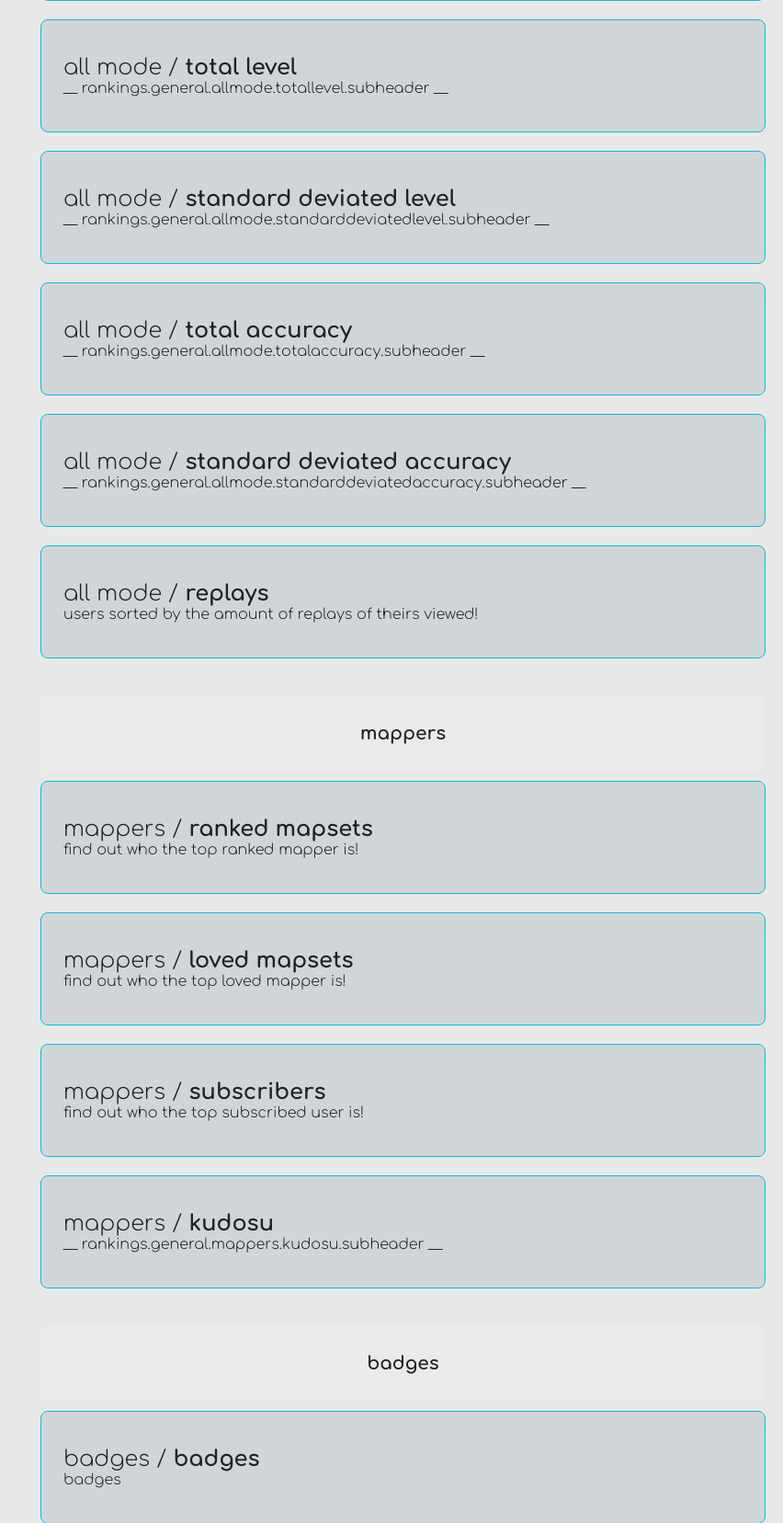
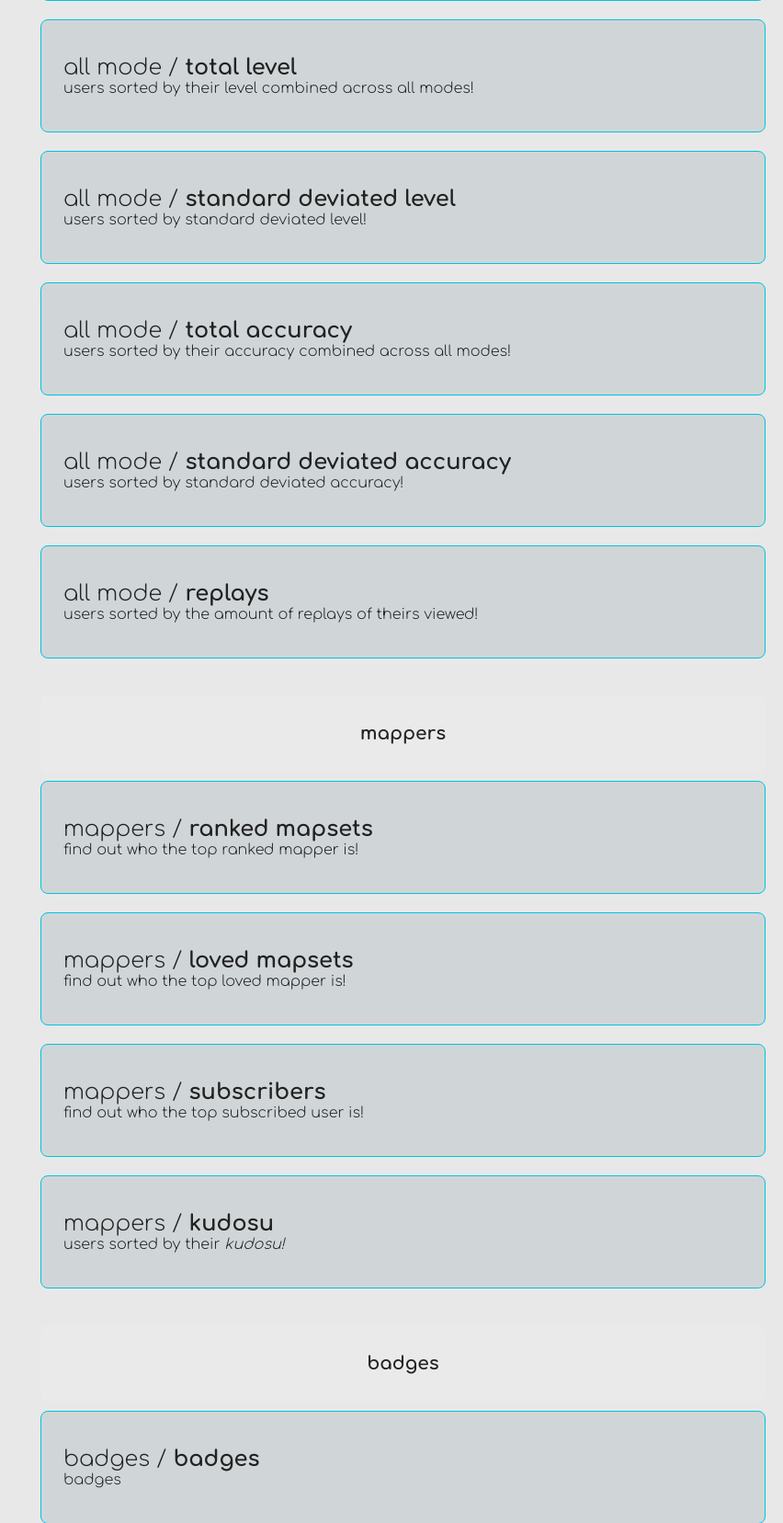
Before and after one commit to Osekai/eclipse, a PHP site: page /rankings in a window 1280 px wide. Shown: the part 859-2515 px from the top of the page at 92% size, without its empty margins (428-1280 px from the left). Run offline with PHP 8.4, Linux system fonts and the light colour scheme; data comes from the database, SQL or seed files in the repository; tables that the repository leaves empty hold one stand-in row (values such as "Sample post"); data that the repository does not hold is empty; a stand-in replaces the project's code that opens the database connection; some libraries are stand-ins or nearby versions; some web fonts are replaced.

Commit message:
Finalize and polish new Rankings apps

```diff
--- a/global/lang/en_GB/rankings.json
+++ b/global/lang/en_GB/rankings.json
@@ -14,9 +14,12 @@
     "general.medals.rarity": "Rarity",
     "general.allmode.replays": "Replays",
     "general.allmode.standardDeviation": "Standard Deviated PP",
+    "general.allmode.standardDeviation.short": "Stdev PP",
     "general.allmode.total": "Total pp",
     "general.allmode.standardDeviatedLevel": "Standard Deviated Level",
     "general.allmode.standardDeviatedAccuracy": "Standard Deviated Accuracy",
+    "general.allmode.standardDeviatedLevel.short": "Stdev Level",
+    "general.allmode.standardDeviatedAccuracy.short": "Stdev Accuracy",
     "general.allmode.totalLevel": "Total Level",
     "general.allmode.totalAccuracy": "Total Accuracy",
     "general.mappers.ranked": "Ranked Mapsets",
@@ -32,6 +35,11 @@
     "general.mappers.ranked.subheader": "find out who the top ranked mapper is!",
     "general.mappers.loved.subheader": "find out who the top loved mapper is!",
     "general.mappers.subscribers.subheader": "find out who the top subscribed user is!",
+    "general.allmode.totalLevel.subheader": "users sorted by their level combined across all modes!",
+    "general.allmode.totalAccuracy.subheader": "users sorted by their accuracy combined across all modes!",
+    "general.allmode.standardDeviatedLevel.subheader": "users sorted by standard deviated level!",
+    "general.allmode.standardDeviatedAccuracy.subheader": "users sorted by standard deviated accuracy!",
+    "general.mappers.kudosu.subheader": "users sorted by their <i>kudosu!</i>",
     "general.badges.badges.subheader": "badges",
     "bar.general.with": "with",
     "bar.medals.users.rarestMedal": "rarest medal",
--- a/rankings/api/api.php
+++ b/rankings/api/api.php
@@ -87,7 +87,7 @@ if (isset($_POST['App'])) {
             "INNER JOIN Countries ON Ranking.country_code = Countries.name_short " .
             "ORDER BY Ranking.total_pp DESC, Ranking.stdev_pp DESC " .
             ") t1, (SELECT @r:=0) t2 LIMIT 2500");
-    } elseif ($_POST['App'] == "Standard Deviated Level") {
+    } elseif ($_POST['App'] == "Stdev Level") {
         $Rankings = Database::execSimpleSelect("SELECT @r := @r+1 AS rank, t1.* FROM ( " .
             "SELECT Ranking.country_code AS countrycode, " .
             "Countries.name_long AS country, " .
@@ -118,7 +118,7 @@ if (isset($_POST['App'])) {
             "INNER JOIN Countries ON Ranking.country_code = Countries.name_short " .
             "ORDER BY tlevel DESC, Ranking.stdev_pp DESC " .
             ") t1, (SELECT @r:=0) t2 LIMIT 2500");
-    } elseif ($_POST['App'] == "Standard Deviated Accuracy") {
+    } elseif ($_POST['App'] == "Stdev Accuracy") {
         $Rankings = Database::execSimpleSelect("SELECT @r := @r+1 AS rank, t1.* FROM ( " .
             "SELECT Ranking.country_code AS countrycode, " .
             "Countries.name_long AS country, " .
--- a/rankings/index.php
+++ b/rankings/index.php
@@ -31,6 +31,22 @@ if (!isset($_GET['ranking'])) {
         $name = "Osekai Rankings • who has the most watched replays?";
         $description = "how many times has this player been watched through osu!? find out here.";
         $tags = "homepage";
+    } else if ($_GET['ranking'] == "All Mode" && $type == "Stdev Level") {
+        $name = "Osekai Rankings • all osu! players sorted by their standard deviated level!?";
+        $description = "who has the highest level in osu!? find out here!";
+        $tags = "homepage";
+    } else if ($_GET['ranking'] == "All Mode" && $type == "Stdev Accuracy") {
+        $name = "Osekai Rankings • players sorted by their standard deviated accuracy!";
+        $description = "which player has the best accuracy? find out here!";
+        $tags = "homepage";
+    } else if ($_GET['ranking'] == "All Mode" && $type == "Total Level") {
+        $name = "Osekai Rankings • who has the highest level?";
+        $description = "who has the highest level in osu!? we have the answer.";
+        $tags = "homepage";
+    } else if ($_GET['ranking'] == "All Mode" && $type == "Total Accuracy") {
+        $name = "Osekai Rankings • who has the most accuracy?";
+        $description = "who has the most accuracy across all gamemodes in osu!? find out here.";
+        $tags = "homepage";
     } else if ($_GET['ranking'] == "Mappers" && $type == "Ranked Mapsets") {
         $name = "Osekai Rankings • the top ranked mappers!";
         $description = "who has the most ranked maps? it's an interesting question, and we have the answer!";
@@ -42,6 +58,10 @@ if (!isset($_GET['ranking'])) {
     } else if ($_GET['ranking'] == "Mappers" && $type == "Subscribers") {
         $name = "Osekai Rankings • the top subscribed people!";
         $description = "Who has the most subscribers? it's a cool question, and we have the answer!";
+        $tags = "homepage";
+    } else if ($_GET['ranking'] == "Mappers" && $type == "Kudosu") {
+        $name = "Osekai Rankings • the people with the most kudosu!";
+        $description = "Who has the most kudosu? Osekai Rankings has the answer!";
         $tags = "homepage";
     } else if ($_GET['ranking'] == "Badges" && $type == "Badges") {
         $name = "Osekai Rankings / Badges / Badges • badges";
--- a/rankings/js/functions.js
+++ b/rankings/js/functions.js
@@ -276,9 +276,9 @@ function dbhandler(app) {
                     case "Standard Deviation": oRanking.appendChild(this.creator.CreateStandardDeviation(oRelevantResults[i], oRanking)); break;
                     case "Total pp": oRanking.appendChild(this.creator.CreateTPP(oRelevantResults[i], oRanking)); break;
                     case "Total Level": oRanking.appendChild(this.creator.CreateTotalLevel(oRelevantResults[i], oRanking)); break;
-                    case "Standard Deviated Level": oRanking.appendChild(this.creator.CreateStdevLevel(oRelevantResults[i], oRanking)); break;
+                    case "Stdev Level": oRanking.appendChild(this.creator.CreateStdevLevel(oRelevantResults[i], oRanking)); break;
                     case "Total Accuracy": oRanking.appendChild(this.creator.CreateTotalAcc(oRelevantResults[i], oRanking)); break;
-                    case "Standard Deviated Accuracy": oRanking.appendChild(this.creator.CreateStdevAcc(oRelevantResults[i], oRanking)); break;
+                    case "Stdev Accuracy": oRanking.appendChild(this.creator.CreateStdevAcc(oRelevantResults[i], oRanking)); break;
                     case "Replays": oRanking.appendChild(this.creator.CreateReplays(oRelevantResults[i], oRanking)); break;
                     case "Ranked Mapsets": oRanking.appendChild(this.creator.CreateRankedMaps(oRelevantResults[i], oRanking)); break;
                     case "Loved Mapsets": oRanking.appendChild(this.creator.CreateLovedMaps(oRelevantResults[i], oRanking)); break;
@@ -1237,13 +1237,13 @@ var badgeApps = new parentApp("Badges", "general.badges.title");
 // apps
 var appUsers = medalApps.AddChild("Users", ["Username", "User ID", "Country", "Rarest Medal"], "general.medals.users");
 var appRarity = medalApps.AddChild("Rarity", ["Medal Name", "Medal ID", "Description", "Mode", "Group"], "general.medals.rarity");
-var appStdev = modeApps.AddChild("Standard Deviation", ["Username", "User ID", "Country"], "general.allmode.standardDeviation");
+var appStdev = modeApps.AddChild("Standard Deviation", ["Username", "User ID", "Country"], "general.allmode.standardDeviation.short");
 var appTPP = modeApps.AddChild("Total pp", ["Username", "User ID", "Country"], "general.allmode.total");
 
 var appTotalLevel = modeApps.AddChild("Total Level", ["Username", "User ID", "Country"], "general.allmode.totalLevel");
-var apStdevLevel = modeApps.AddChild("Standard Deviated Level", ["Username", "User ID", "Country"], "general.allmode.standardDeviatedLevel");
+var apStdevLevel = modeApps.AddChild("Stdev Level", ["Username", "User ID", "Country"], "general.allmode.standardDeviatedLevel.short");
 var appTotalAcc = modeApps.AddChild("Total Accuracy", ["Username", "User ID", "Country"], "general.allmode.totalAccuracy");
-var appStdevAcc = modeApps.AddChild("Standard Deviated Accuracy", ["Username", "User ID", "Country"], "general.allmode.standardDeviatedAccuracy");
+var appStdevAcc = modeApps.AddChild("Stdev Accuracy", ["Username", "User ID", "Country"], "general.allmode.standardDeviatedAccuracy.short");
 
 var appReplays = modeApps.AddChild("Replays", ["Username", "User ID", "Country"], "general.allmode.replays");
 var appRanked = mapperApps.AddChild("Ranked Mapsets", ["Username", "User ID", "Country"], "general.mappers.ranked");
```
